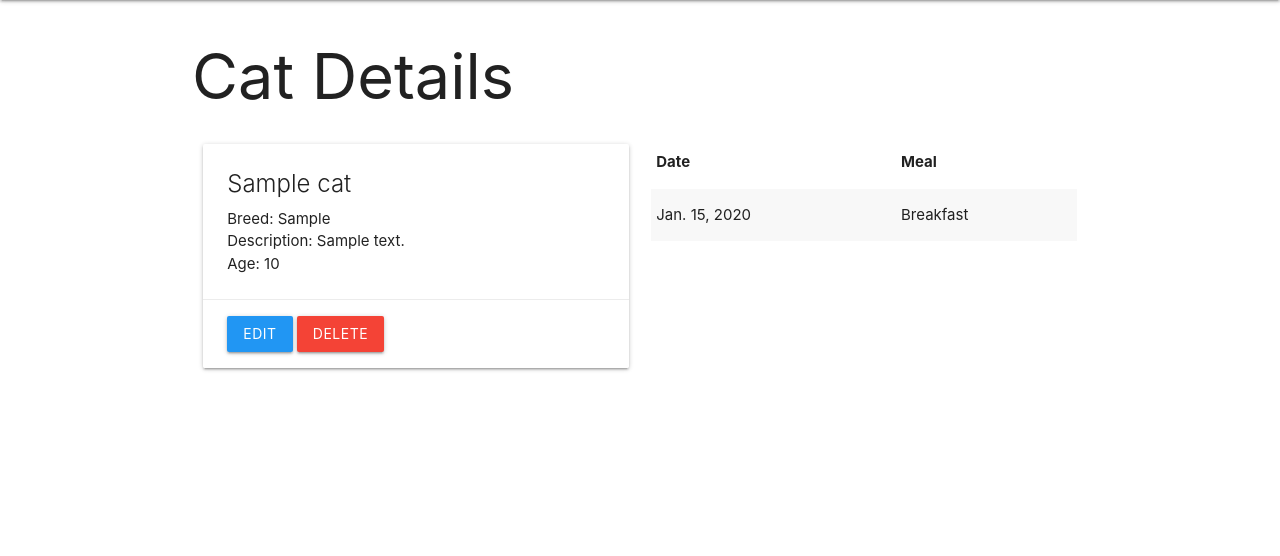
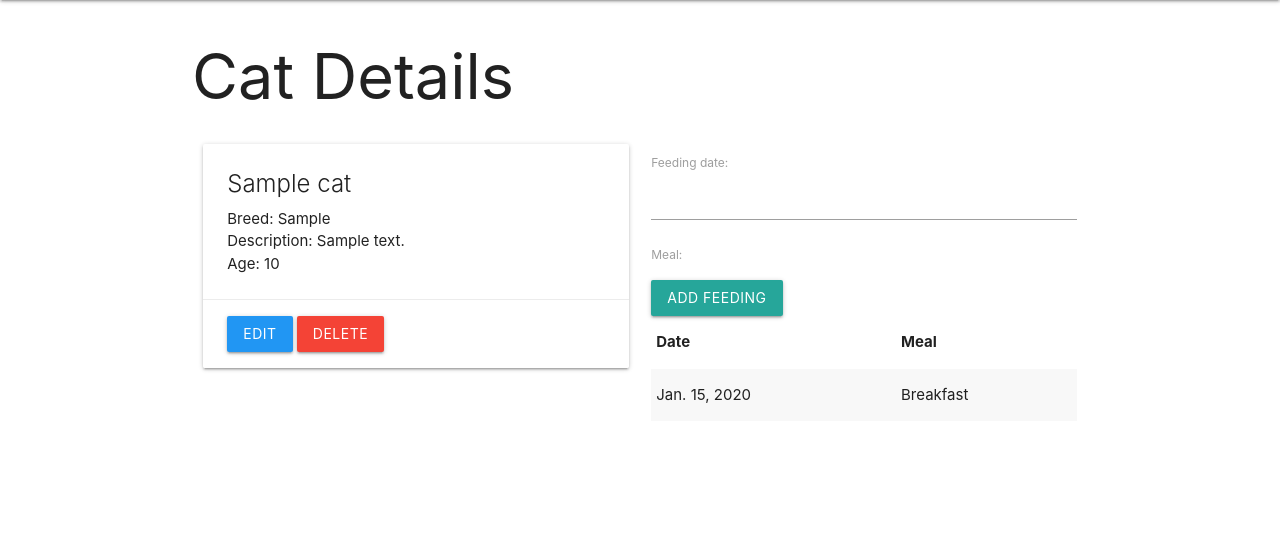
Before and after one commit to dtklumpp/copy-catcollector, a Django app: page /cats/1/ in a window 1280 px wide. Shown: the part 64-620 px from the top of the page. Run offline with Django 3.2, Linux system fonts and the light colour scheme; tables that the repository leaves empty hold one stand-in row (values such as "Sample post").

Commit message:
Adds feeding form to details.html

```diff
--- a/main_app/templates/cats/detail.html
+++ b/main_app/templates/cats/detail.html
@@ -24,6 +24,11 @@
         </div>
     </div>
     <div class="col s6">
+        <form action="" method="POST">
+            {% csrf_token %}
+            {{ feeding_form.as_p }}
+            <input type="submit" class="btn" value="Add Feeding">
+        </form>
         <table class="striped">
             <thead>
                 <tr>
--- a/main_app/views.py
+++ b/main_app/views.py
@@ -1,7 +1,7 @@
 from django.shortcuts import render, redirect
 from django.http import HttpResponse, JsonResponse
 from .models import Cat
-from .forms import Cat_Form
+from .forms import Cat_Form, Feeding_Form
 
 # Create your views here.
 
@@ -32,7 +32,8 @@ def cats_index(request):
 # show
 def cats_detail(request, cat_id):
     cat = Cat.objects.get(id=cat_id)
-    context = {'cat': cat}
+    feeding_form = Feeding_Form()
+    context = {'cat': cat, 'feeding_form': feeding_form}
     return render(request, 'cats/detail.html', context)
 
 # edit && update
```
